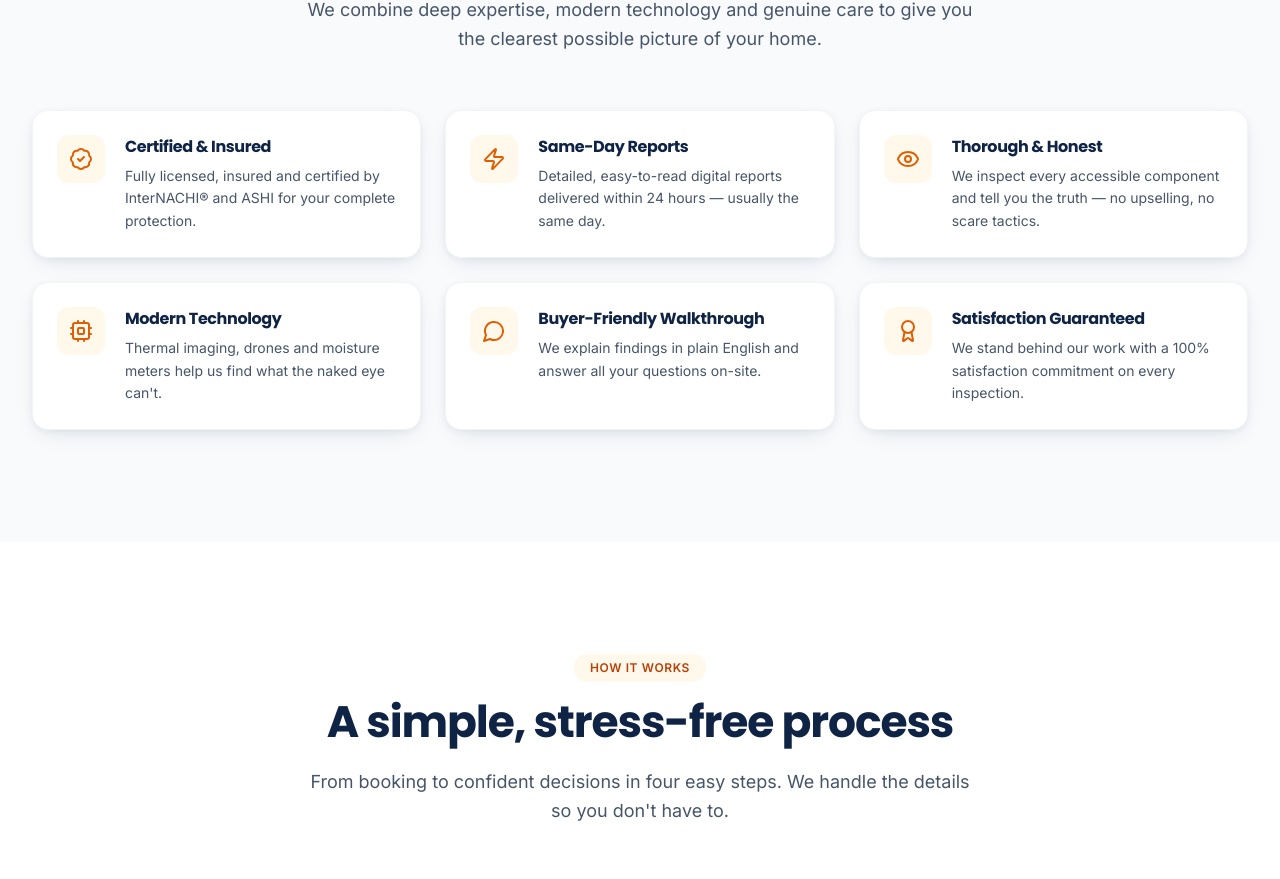
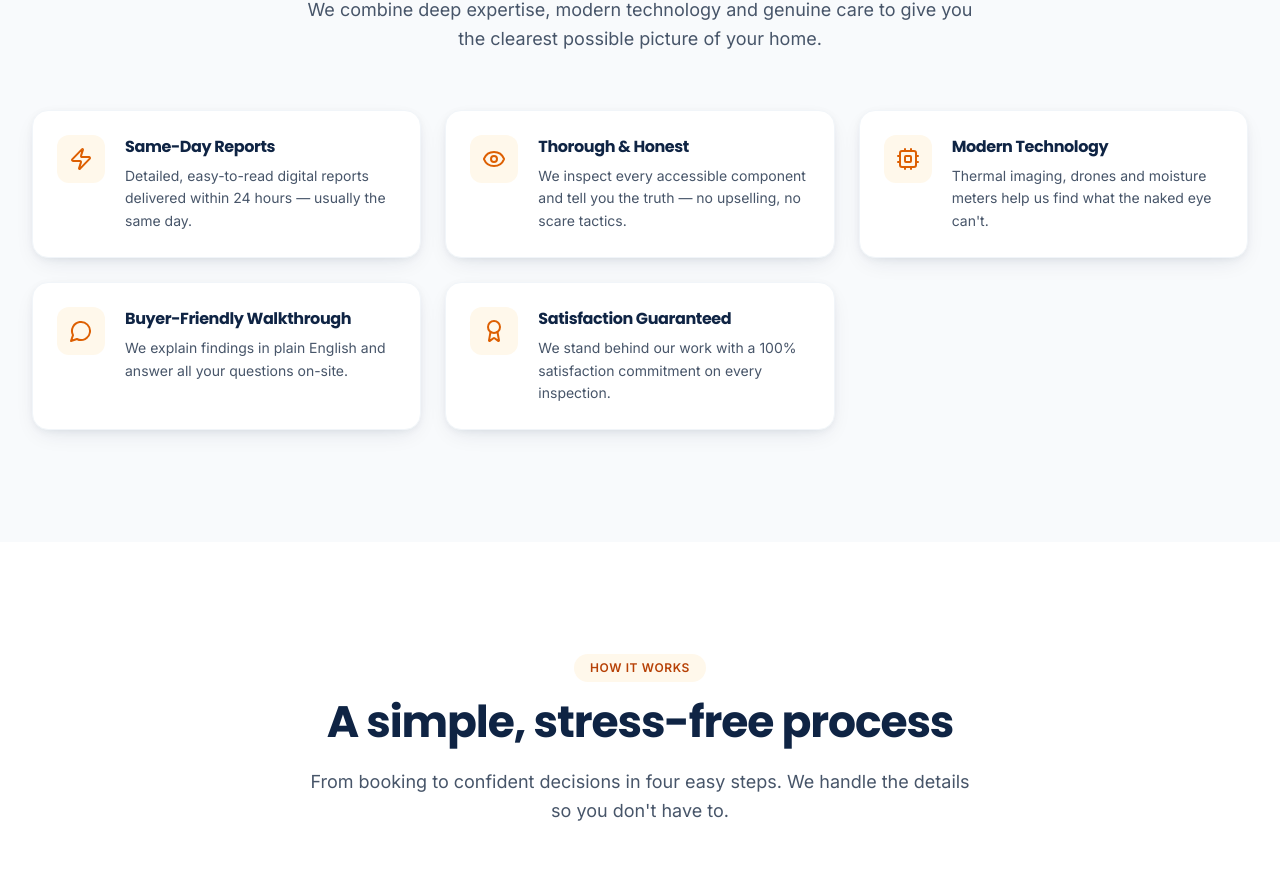
Before and after one commit to saichowdary96/4homeinspections, a Next.js app: page / in a window 1280 px wide. Shown: the part 4235-5114 px from the top of the page. Built offline with nearby package versions, Linux system fonts and the light colour scheme.

Commit message:
Update process.ts

```diff
--- a/src/data/process.ts
+++ b/src/data/process.ts
@@ -46,12 +46,7 @@ export type Benefit = {
 };
 
 export const benefits: Benefit[] = [
-  {
-    title: "Certified & Insured",
-    description:
-      "Fully licensed, insured and certified by InterNACHI® and ASHI for your complete protection.",
-    icon: "BadgeCheck",
-  },
+
   {
     title: "Same-Day Reports",
     description:
```
